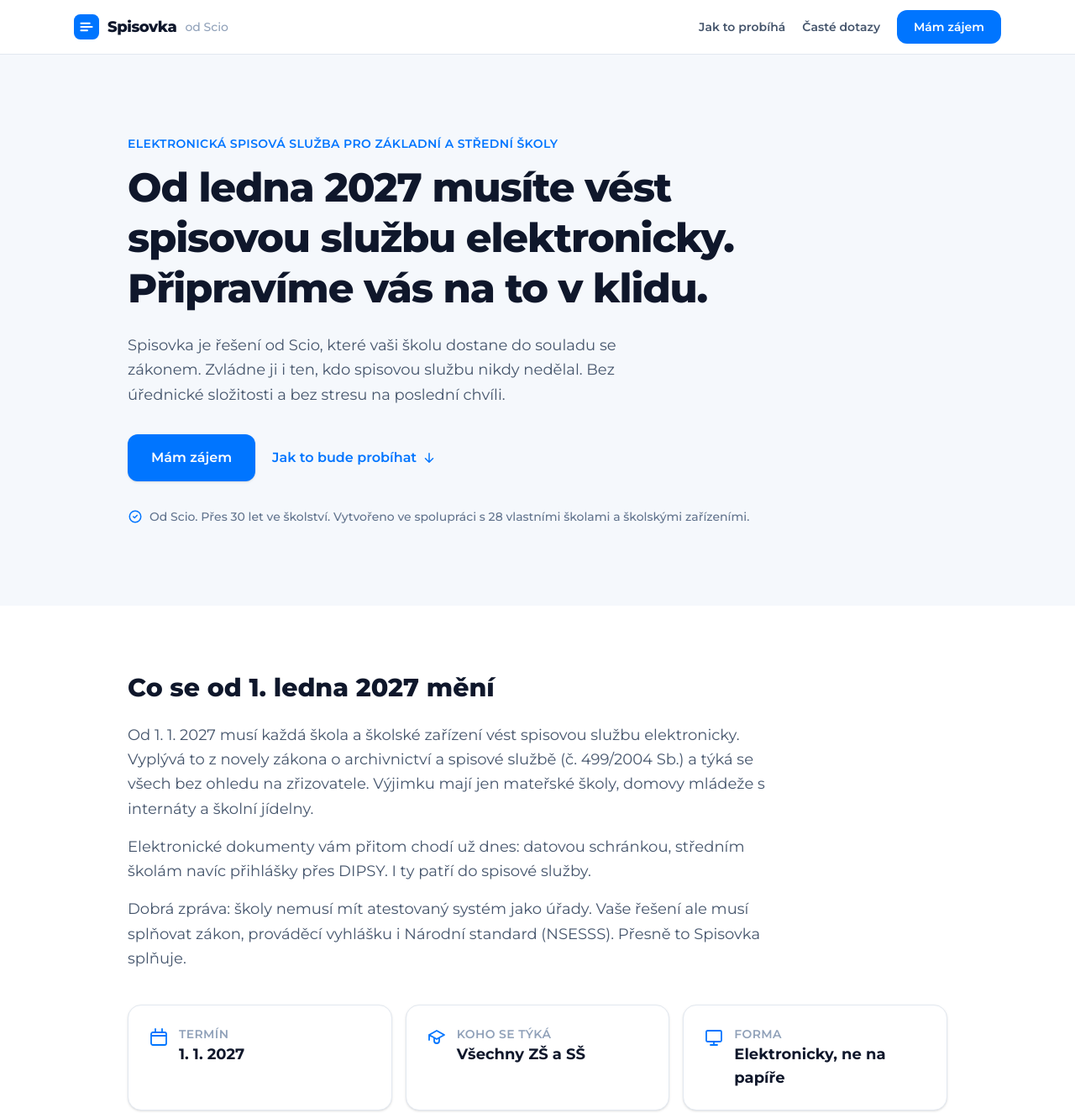
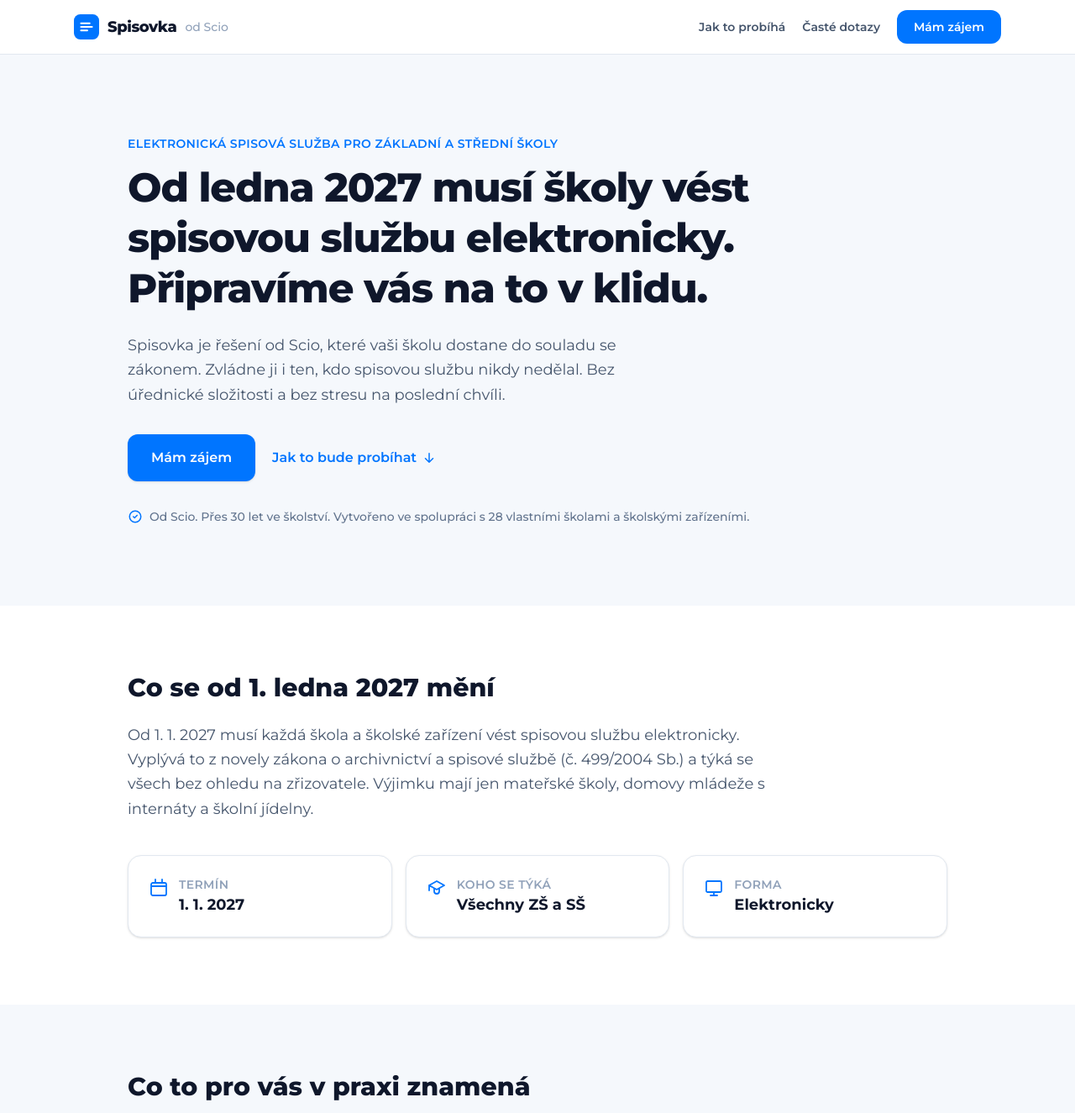
Before and after one commit to ondrejmrkus-scio/spisovka-demo, a website: page index.html in a window 1280 px wide. Shown: the top 1325 px of the page at 84% size. Drawn offline with Linux system fonts and the light colour scheme.

Commit message:
LP: zjednodušší H1, vypuštění žargonového odstavce v 'Co se mění', drobné zkrácení (FORMA, zákonný termín)

```diff
--- a/index.html
+++ b/index.html
@@ -92,7 +92,7 @@
       <div class="container-tight py-16 sm:py-24">
         <p class="section-eyebrow">Elektronická spisová služba pro základní a střední školy</p>
         <h1 class="max-w-3xl text-3xl font-extrabold leading-tight tracking-tight sm:text-4xl md:text-5xl">
-          Od ledna 2027 musíte vést spisovou službu elektronicky. Připravíme vás na to v&nbsp;klidu.
+          Od ledna 2027 musí školy vést spisovou službu elektronicky. Připravíme vás na to v&nbsp;klidu.
         </h1>
         <p class="mt-6 max-w-2xl text-lg leading-relaxed text-slate-600">
           Spisovka je řešení od Scio, které vaši školu dostane do souladu se zákonem. Zvládne ji i ten, kdo spisovou službu nikdy nedělal. Bez úřednické složitosti a bez stresu na poslední chvíli.
@@ -119,12 +119,6 @@
           <p>
             Od 1.&nbsp;1.&nbsp;2027 musí každá škola a školské zařízení vést spisovou službu elektronicky. Vyplývá to z novely zákona o archivnictví a spisové službě (č.&nbsp;499/2004&nbsp;Sb.) a týká se všech bez ohledu na zřizovatele. Výjimku mají jen mateřské školy, domovy mládeže s internáty a školní jídelny.
           </p>
-          <p>
-            Elektronické dokumenty vám přitom chodí už dnes: datovou schránkou, středním školám navíc přihlášky přes DIPSY. I ty patří do spisové služby.
-          </p>
-          <p>
-            Dobrá zpráva: školy nemusí mít atestovaný systém jako úřady. Vaše řešení ale musí splňovat zákon, prováděcí vyhlášku i Národní standard (NSESSS). Přesně to Spisovka splňuje.
-          </p>
         </div>
 
         <ul class="mt-10 grid gap-4 sm:grid-cols-3">
@@ -138,7 +132,7 @@
           </li>
           <li class="card flex items-start gap-3">
             <svg width="24" height="24" viewBox="0 0 24 24" fill="none" class="mt-0.5 shrink-0 text-brand" aria-hidden="true"><rect x="3" y="4" width="18" height="13" rx="1.5" stroke="currentColor" stroke-width="1.8"/><path d="M8 21h8M12 17v4" stroke="currentColor" stroke-width="1.8" stroke-linecap="round"/></svg>
-            <span><span class="block text-sm font-semibold uppercase tracking-wide text-slate-400">Forma</span><span class="text-lg font-bold text-slate-900">Elektronicky, ne na papíře</span></span>
+            <span><span class="block text-sm font-semibold uppercase tracking-wide text-slate-400">Forma</span><span class="text-lg font-bold text-slate-900">Elektronicky</span></span>
           </li>
         </ul>
       </div>
@@ -270,7 +264,7 @@
               <svg width="22" height="22" viewBox="0 0 24 24" fill="none"><path d="M5 13l4 4L19 7" stroke="currentColor" stroke-width="2.4" stroke-linecap="round" stroke-linejoin="round"/></svg>
             </div>
             <div class="rounded-2xl border-2 border-green-600 bg-white p-4 md:mr-0">
-              <p class="text-sm font-bold uppercase tracking-wide text-green-700">1.&nbsp;1.&nbsp;2027 – váš zákonný termín</p>
+              <p class="text-sm font-bold uppercase tracking-wide text-green-700">1.&nbsp;1.&nbsp;2027 – zákonný termín</p>
               <h3 class="mt-1 text-lg font-bold text-slate-900">Ostrý provoz</h3>
               <p class="mt-1.5 text-slate-600">Vedete spisovou službu elektronicky a v souladu se zákonem.</p>
             </div>
```
